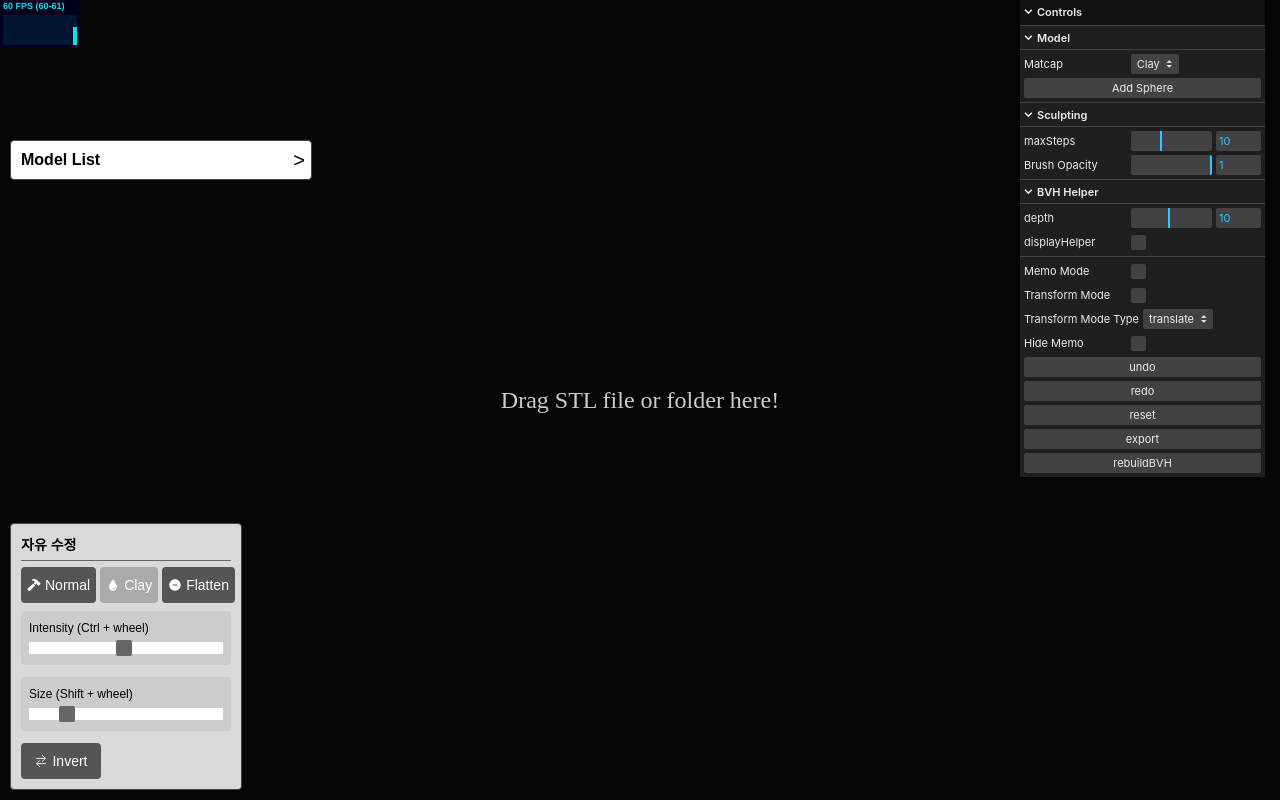
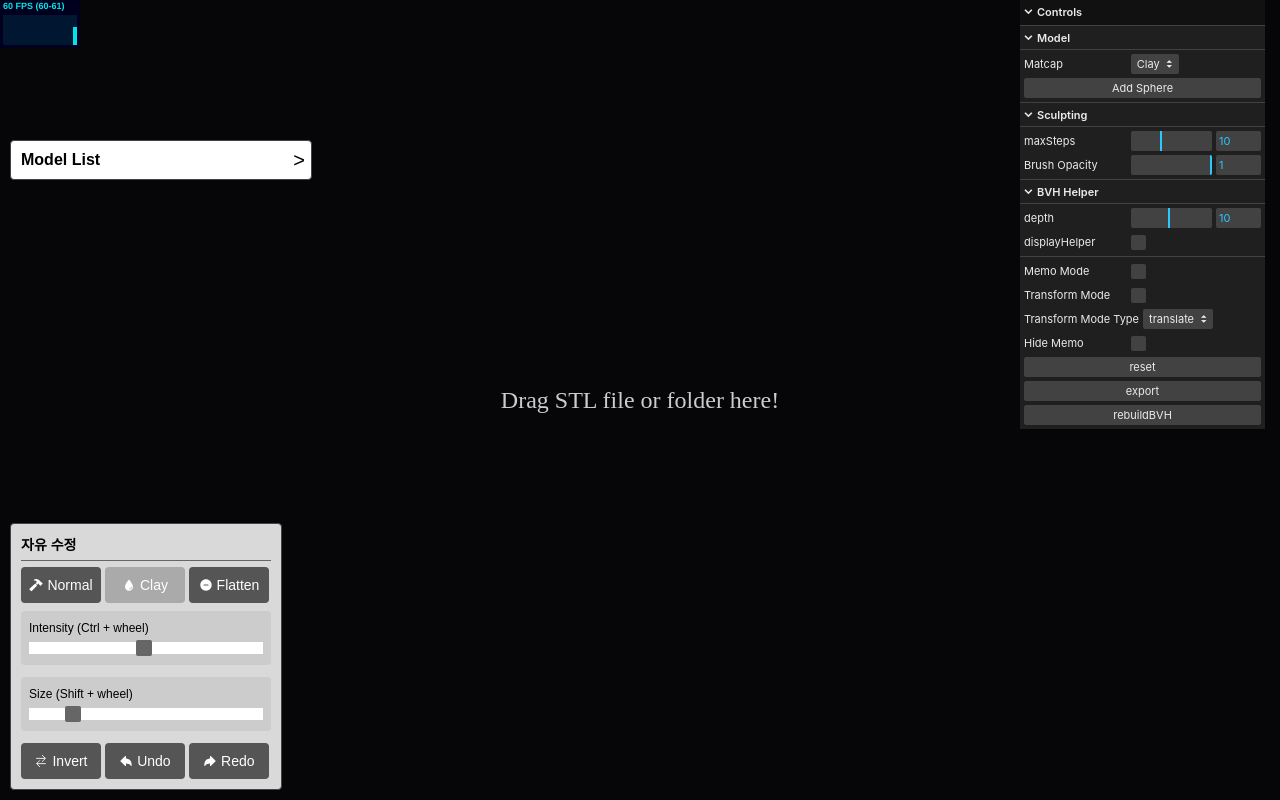
Before and after one commit to HEOJUNFO/my-sculpt-project, a website built with Vite: page index.html in a window 1280 px wide. Built offline with nearby package versions, Linux system fonts and the light colour scheme; files whose address does not match are found by name.

Commit message:
ui update

```diff
--- a/index.html
+++ b/index.html
@@ -193,7 +193,7 @@
       position: absolute;
       left: 10px;
       bottom: 10px;
-      width: 210px;
+      width: 250px;
       background:#d9d9d9;
       color: #fff;
       font: 14px sans-serif;
@@ -406,9 +406,18 @@
     </div>
 
     <button class="brush-btn" id="btn-invert">
-
       <ion-icon name="swap-horizontal-outline" style="vertical-align: middle;"></ion-icon>
       Invert
+    </button>
+
+    <button class="brush-btn" id="btn-undo">
+      <ion-icon name="arrow-undo"></ion-icon>
+      Undo
+    </button>
+
+    <button class="brush-btn" id="btn-redo">
+      <ion-icon name="arrow-redo"></ion-icon>
+      Redo
     </button>
 
   </div>
--- a/src/initScene.js
+++ b/src/initScene.js
@@ -88,13 +88,19 @@ export function initScene() {
   // 6) matcaps
   const matcaps = {};
   matcaps['Clay']        = new THREE.TextureLoader().load('textures/clay.jpg');
+  matcaps['Clay2']       = new THREE.TextureLoader().load('textures/B67F6B_4B2E2A_6C3A34_F3DBC6-256px.png');
+  matcaps['Red Clay']    = new THREE.TextureLoader().load('textures/redClay.jpg');
+  matcaps['Green']  = new THREE.TextureLoader().load('textures/green.jpg');
+  matcaps['White']       = new THREE.TextureLoader().load('textures/white.jpg');
+  matcaps['MatcapFV']    = new THREE.TextureLoader().load('textures/matcapFV.jpg');
+  matcaps['Pearl']       = new THREE.TextureLoader().load('textures/pearl.jpg');
+  matcaps['Skin']        = new THREE.TextureLoader().load('textures/skin.jpg');
+  matcaps['SkinHazardousarts'] = new THREE.TextureLoader().load('textures/skinhazardousarts.jpg');
+  matcaps['SkinHazardousarts2'] = new THREE.TextureLoader().load('textures/skinhazardousarts2.jpg');
   matcaps['Red Wax']     = new THREE.TextureLoader().load('textures/763C39_431510_210504_55241C-256px.png');
   matcaps['Shiny Green'] = new THREE.TextureLoader().load('textures/3B6E10_E3F2C3_88AC2E_99CE51-256px.png');
   matcaps['Normal']      = new THREE.TextureLoader().load('textures/7877EE_D87FC5_75D9C7_1C78C0-256px.png');
-  matcaps['White1']      = new THREE.TextureLoader().load('textures/B1A395_EFE6E1_635A47_786D5D-256px.png');
-  matcaps['White2']      = new THREE.TextureLoader().load('textures/B5987E_F8E4DC_6F5939_E9CCBA-256px.png');
-  matcaps['White3']      = new THREE.TextureLoader().load('textures/BEE2E9_7E6A53_9AA09C_87837E-256px.png');
-  matcaps['White4']      = new THREE.TextureLoader().load('textures/BFB5A4_DEDCCB_D7D4CC_DCD3C2-256px.png');
+
 
   // 브러시(LineSegments)
   const brushMat = new THREE.LineBasicMaterial({
@@ -243,8 +249,7 @@ export function initScene() {
   });
 
   // Buttons
-  gui.add ({ undo }, 'undo');
-  gui.add ({ redo }, 'redo');
+
   gui.add({ reset }, 'reset');
   gui.add({ export: exportCurrentModel }, 'export');
   gui.add({
--- a/src/modelManager.js
+++ b/src/modelManager.js
@@ -190,6 +190,7 @@ function createActiveMaterial() {
     opacity: refs.params.modelOpacity,
     side: THREE.DoubleSide,
     flatShading: false,
+
   });
 }
 /** 비활성 재질 */
--- a/src/sculptUI.js
+++ b/src/sculptUI.js
@@ -1,31 +1,43 @@
 // src/sculptUI.js
 
 import { refs } from './modelManager.js';
+// undo, redo 함수를 직접 import 해야 합니다.
+import { undo, redo } from './modelManager.js';
 
 export function setupCustomSculptUI() {
   // (1) 브러시 모드 버튼들
   const btnNormal  = document.getElementById('btn-normal');
   const btnClay    = document.getElementById('btn-clay');
   const btnFlatten = document.getElementById('btn-flatten');
+  // (만약 Invert 버튼도 있다면)
+  const btnInvert  = document.getElementById('btn-invert');
 
   function setBrushMode(mode) {
     refs.params.brush = mode;
-    btnNormal.classList.remove('active');
-    btnClay.classList.remove('active');
-    btnFlatten.classList.remove('active');
-
-    if (mode === 'normal')  btnNormal.classList.add('active');
-    if (mode === 'clay')    btnClay.classList.add('active');
-    if (mode === 'flatten') btnFlatten.classList.add('active');
+    btnNormal?.classList.remove('active');
+    btnClay?.classList.remove('active');
+    btnFlatten?.classList.remove('active');
+    if (mode === 'normal')  btnNormal?.classList.add('active');
+    if (mode === 'clay')    btnClay?.classList.add('active');
+    if (mode === 'flatten') btnFlatten?.classList.add('active');
   }
   setBrushMode(refs.params.brush);
 
-  // (2) 브러시 모드 버튼 이벤트
-  btnNormal.addEventListener('click',  () => setBrushMode('normal'));
-  btnClay.addEventListener('click',    () => setBrushMode('clay'));
-  btnFlatten.addEventListener('click', () => setBrushMode('flatten'));
+  // 브러시 버튼 이벤트
+  btnNormal?.addEventListener('click',  () => setBrushMode('normal'));
+  btnClay?.addEventListener('click',    () => setBrushMode('clay'));
+  btnFlatten?.addEventListener('click', () => setBrushMode('flatten'));
 
-  // (3) 슬라이더
+  // (Invert 버튼이 있다면)
+  if (btnInvert) {
+    if (refs.params.invert) btnInvert.classList.add('active');
+    btnInvert.addEventListener('click', () => {
+      refs.params.invert = !refs.params.invert;
+      btnInvert.classList.toggle('active', refs.params.invert);
+    });
+  }
+
+  // (2) 슬라이더
   const sizeRange      = document.getElementById('sizeRange');
   const intensityRange = document.getElementById('intensityRange');
 
@@ -35,7 +47,6 @@ export function setupCustomSculptUI() {
       refs.params.size = parseFloat(sizeRange.value);
     });
   }
-
   if (intensityRange) {
     intensityRange.value = String(refs.params.intensity);
     intensityRange.addEventListener('input', () => {
@@ -43,17 +54,17 @@ export function setupCustomSculptUI() {
     });
   }
 
-  // (4) Invert 버튼
-  const btnInvert = document.getElementById('btn-invert');
-  if (btnInvert) {
-    // 초기 상태에 따라 active 클래스 적용
-    if (refs.params.invert) btnInvert.classList.add('active');
+  // (3) Undo / Redo 버튼
+  const btnUndo = document.getElementById('btn-undo');
+  const btnRedo = document.getElementById('btn-redo');
 
-    // 버튼 클릭 -> invert 토글
-    btnInvert.addEventListener('click', () => {
-      refs.params.invert = !refs.params.invert;
-      // true면 active 클래스 추가, false면 제거
-      btnInvert.classList.toggle('active', refs.params.invert);
-    });
-  }
+  // 'undo()' 함수를 호출
+  btnUndo?.addEventListener('click', () => {
+    undo();
+  });
+
+  // 'redo()' 함수를 호출
+  btnRedo?.addEventListener('click', () => {
+    redo();
+  });
 }
```
Also changed, not shown: textures/green.jpg (added), textures/matcapFV.jpg (added), textures/pearl.jpg (added), textures/redClay.jpg (added), textures/skin.jpg (added), textures/skinHazardousarts.jpg (added), textures/skinHazardousarts2.jpg (added), textures/white.jpg (added).
